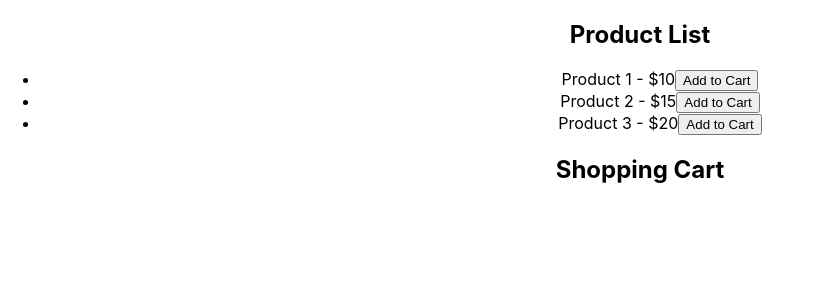
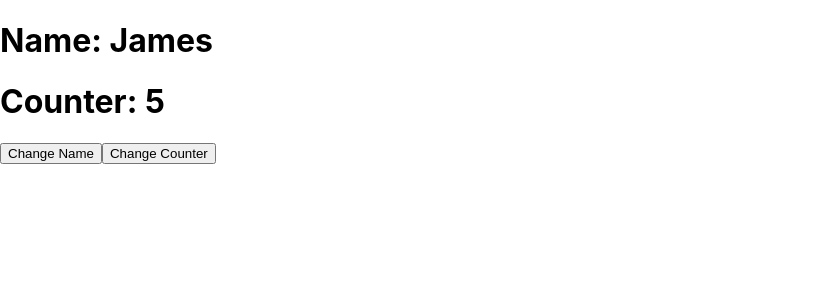
Before and after one commit to CodeCraftersGPT/ReactJSTutorial, a React (Create React App) app: page / in a window 1280 px wide. Shown: the top 300 px of the page, without its empty margins (0-825 px from the left). Built offline with nearby package versions, Linux system fonts and the light colour scheme.

Commit message:
33useEffectstages

```diff
--- a/src/App.js
+++ b/src/App.js
@@ -1,42 +1,13 @@
 import logo from './logo.svg';
 import './App.css';
-import { Routes,Route } from 'react-router-dom';
-import Home from './components/Routing/Home';
-import About from './components/Routing/About';
-import NavBar from './components/Routing/NavBar';
-import Order from './components/Routing/Order';
-import Test from './components/Test';
-import { formToJSON } from 'axios';
-import LifecycleExample from './components/Class/28_Class_LifeCycle.js';
-import ShoppingCart from './components/useReducer/ShoppingCart';
-import React from 'react';
-import { Provider } from 'react-redux';
-import store from './components/React-Redux/store';
-import ProductList from './components/React-Redux/ProductList';
-import Cart from './components/React-Redux/Cart';
-
+import NameCounter from './components/useEffect/33_useEffect_NameCounter';
 
 
 function App() {
   return (
-    <div className="App" >
-<Provider store={store}>
-<div className="App">
-<ProductList />
-<Cart />
-</div>
-</Provider>
-      {/* <ShoppingCart/> */}
-      {/* <LifecycleExample/> */}
-
-      {/* <NavBar></NavBar>
-      <Routes>
-         <Route path="/" element={<Home />} />
-         <Route path="/about" element={<About />} />
-         <Route path="/order" element={<Order />} />
-      </Routes> */}
-
-    </div>
+   <div>
+    <NameCounter/>
+   </div>
 
   );
 }
--- /dev/null
+++ b/src/components/useEffect/33_useEffect_NameCounter.js
@@ -0,0 +1,60 @@
+// useEffect with name and counter component.
+
+import React, { useState, useEffect } from 'react';
+
+const NameCounter = () =>{
+    const [name,setName] = useState('James');
+    const [counter,setCounter] = useState(5);
+
+    useEffect(()=>{
+        // dislay name and counter in console.
+        console.log('Name: ',name);
+        console.log('Counter: ',counter);
+
+        return () => {
+            // component unmount stage clean up.
+            // if we need to unsubscribe any event or cancel any api request then we can do here.
+            // remove the cookies etc
+            console.log('Name: ',name);
+            console.log('Counter: ',counter);
+        }
+
+    },[]);
+
+    // define useEffect for name. and print name into console
+
+    useEffect(()=>{
+        console.log('Name: ',name);
+    },[name]);
+
+    // define useEffect for counter. and print counter into console
+
+    useEffect(()=>{
+        console.log('Counter: ',counter);
+    },[counter]);
+
+    // define useEffect for name and counter. and print name and counter into console
+
+    useEffect(()=>{
+        console.log('Name: ',name);
+        console.log('Counter: ',counter);
+    },[name,counter]);
+
+
+
+
+
+    return (
+        <div>
+            <h1>Name: {name}</h1>
+            <h1>Counter: {counter}</h1>
+            <button onClick={()=> setName('John')}>Change Name</button>
+            <button onClick={()=> setCounter(10)}>Change Counter</button>
+
+
+
+        </div>
+    )
+}
+
+export default NameCounter;
--- a/src/index.js
+++ b/src/index.js
@@ -10,9 +10,6 @@ const root = ReactDOM.createRoot(document.getElementById('root'));
 root.render(
   <React.StrictMode>
     <App />
-    {/* <Router>
-    <App />
-    </Router> */}
   </React.StrictMode>
 );
 
```
